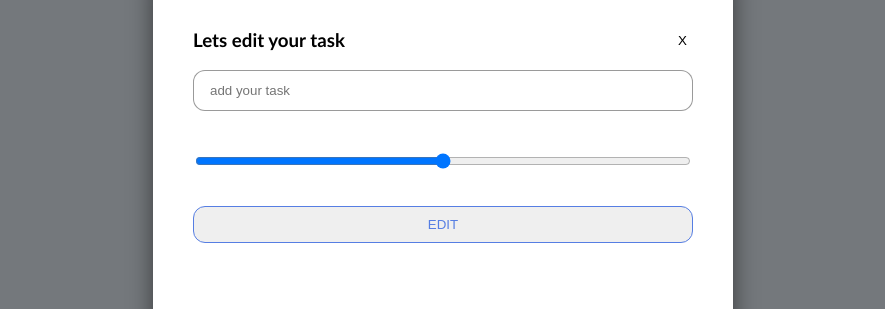
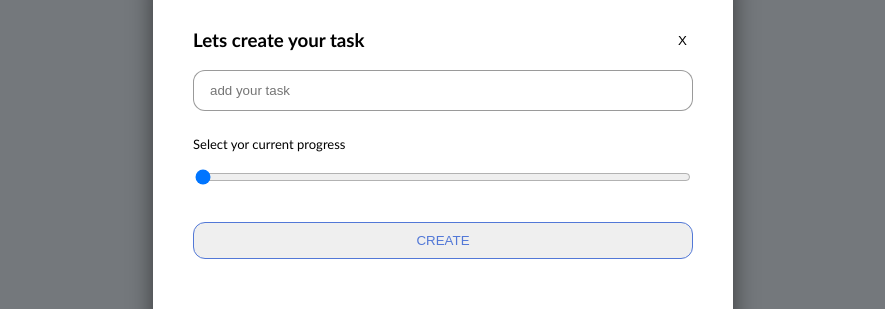
Before and after one commit to patriciotrujilllo/ToDo-List-PERN, a React (Create React App) app in the folder app/: page / in a window 1280 px wide. Both pictures are taken after a click on the button "ADD NEW". Shown: the part 249-558 px from the top of the page, without its empty margins (197-1082 px from the left). Built offline with nearby package versions, Linux system fonts and the light colour scheme; no server answers.

Commit message:
create handleChange and handleSubmit

```diff
--- a/app/src/components/Modal.jsx
+++ b/app/src/components/Modal.jsx
@@ -1,34 +1,72 @@
-export const Modal = () =>{
+import { useState } from 'react'
+import { createTodo,editTodo } from '../services/todo.services.js'
 
-	const mode = 'edit'
+export const Modal = ({mode,setShowModal,setTasks,tasks,task}) =>{
 
-	const handleChange = () =>{
+	const [data,setData] = useState({
+		user_email: mode==='edit' ? task.user_email: 'pato3@gmail.com',
+		title: mode==='edit' ? task.title: '',
+		progress: mode==='edit' ? task.progress: 0
+	})
 
+	const handleChangeTitle = (e) =>{
+		const title = e.target.value
+		setData(prevData => ({
+			...prevData,
+			title: title
+		}))
 	}
-	const handleChangeRange = () =>{
+	const handleChangeRange = (e) =>{
+		const progress = e.target.value
+		setData(prevData => ({
+			...prevData,
+			progress: parseInt(progress)
+		}))
+	}
+	const handleSubmitCreate = async(e,tasks) =>{
+		e.preventDefault()
+		const newtodo = await createTodo(data)
 
+		setTasks([...tasks, newtodo])
+		setShowModal(false)
+	}
+	const handleSubmitEdit = async(e,task) =>{
+		e.preventDefault()
+		const updateTask =  await editTodo(data,task.id)
+		const idtask = tasks.findIndex(t=>t.id===task.id)
+		const newTaskDom = structuredClone(tasks)
+		newTaskDom[idtask]={
+			...newTaskDom[idtask],
+			...updateTask
+		}
+		setTasks(newTaskDom)
+		setShowModal(false)
 	}
 	return(
 		<div className="overlay">
 			<div className="modal">
 				<div className="form-title">
 					<h3>Lets {mode} your task</h3>
-					<button>X</button>
+					<button onClick={()=>setShowModal(false)}>X</button>
 				</div>
 
-				<form>
+				<form onSubmit={mode==='edit'?(e)=>handleSubmitEdit(e,task):(e)=>handleSubmitCreate(e,tasks)}>
 					<input
 						required
 						maxLength={30}
 						placeholder="add your task"
 						name="title"
-						onChange={handleChange}
+						value={data.title}
+						onChange={handleChangeTitle}
 					/>
+					<label id='range' >Select yor current progress</label>
 					<input
 						required
 						type="range"
-						min="0"
-						max="100"
+						id='range'
+						min={0}
+						max={100}
+						value={data.progress}
 						onChange={handleChangeRange}
 					/>
 					<button className={mode}>{mode}</button>
```
